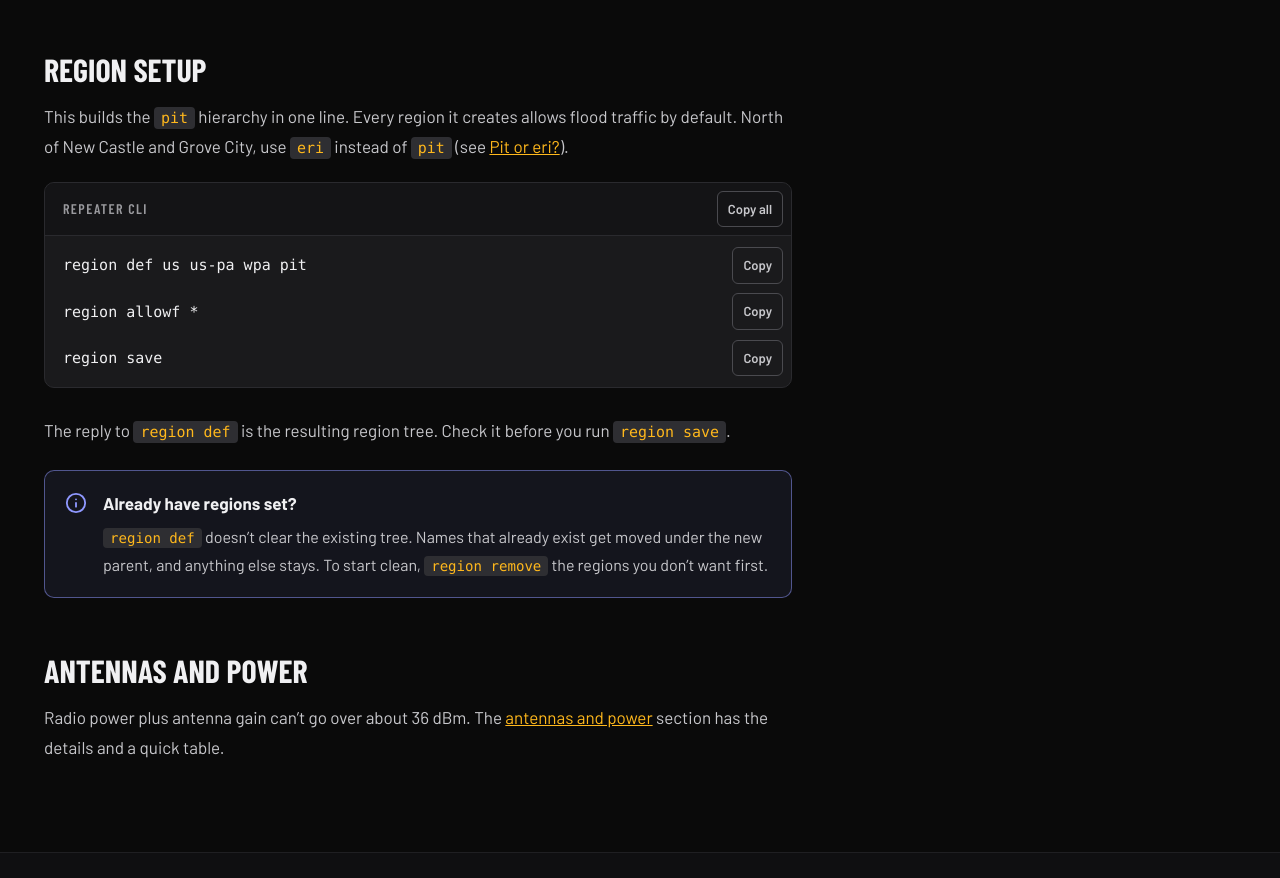
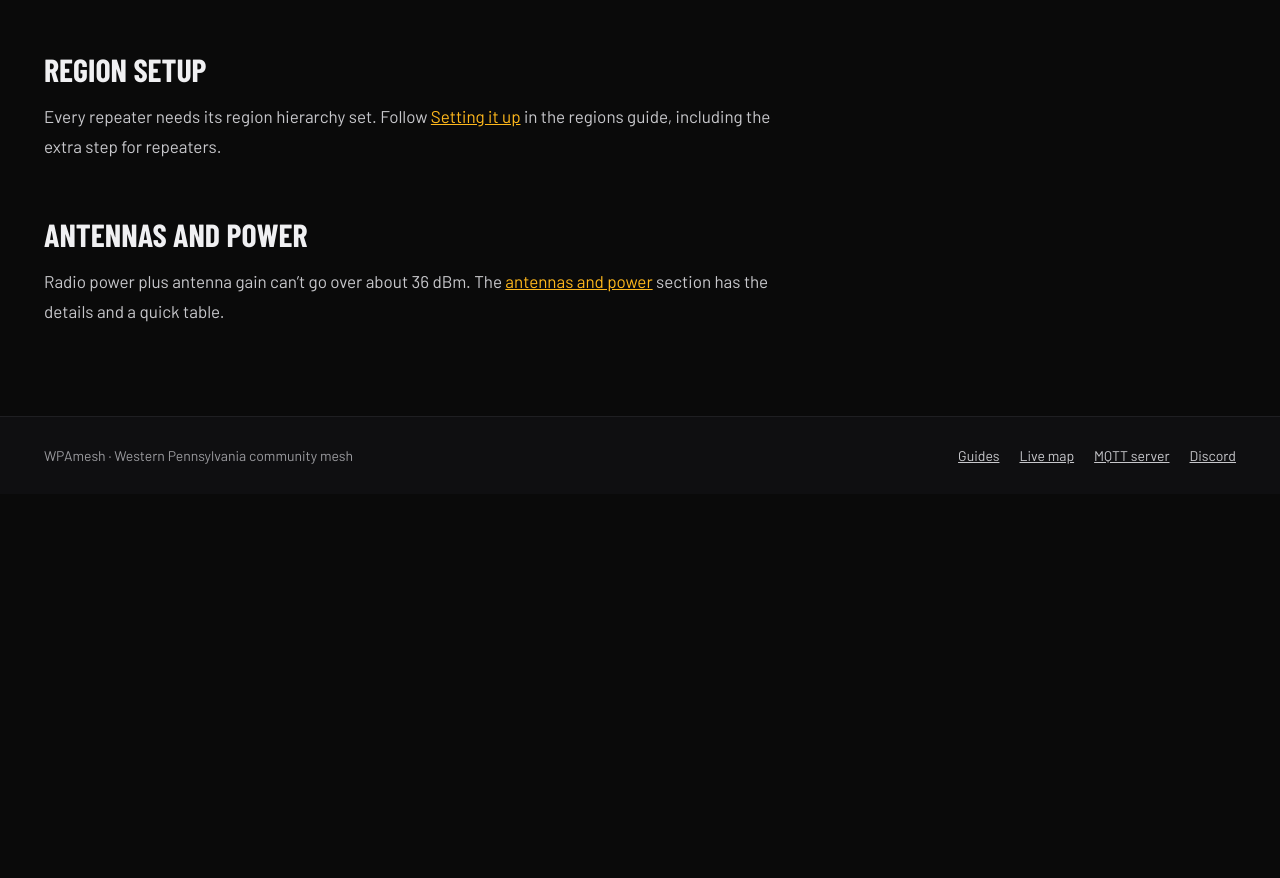
Before and after one commit to WPAMesh/wpamesh-wp-theme, a plain HTML site: page docs/guide-meshcore-repeater.html in a window 1280 px wide. Shown: the part 1248-2126 px from the top of the page. After the commit the page ends 1742 px from the top, so only its background shows below. Drawn offline with nearby package versions, Linux system fonts and the light colour scheme.

Commit message:
Keep region commands only in the regions guide
The repeater guide now links to the regions guide instead of carrying
its own copy, so there's one page to maintain. The repeater-only
allowf step and the existing-tree tip move to the regions guide.

Co-Authored-By: Claude Opus 5.5 <noreply@anthropic.com>

```diff
--- a/docs/guide-meshcore-repeater.html
+++ b/docs/guide-meshcore-repeater.html
@@ -78,21 +78,7 @@
 </div>
 
       <h2 id="regions">Region setup</h2>
-<p>This builds the <code>pit</code> hierarchy in one line. Every region it creates allows flood traffic by default. North of New Castle and Grove City, use <code>eri</code> instead of <code>pit</code> (see <a href="guide-meshcore-regions.html#which">Pit or eri?</a>).</p>
-<div class="wpamesh-card wpamesh-cli">
-  <div class="bar"><span>Repeater CLI</span><button class="wpamesh-copy" type="button">Copy all</button></div>
-  <ol>
-    <li><code>region def us us-pa wpa pit</code><button class="wpamesh-copy" type="button" aria-label="Copy: region def us us-pa wpa pit">Copy</button></li>
-    <li><code>region allowf *</code><button class="wpamesh-copy" type="button" aria-label="Copy: region allowf *">Copy</button></li>
-    <li><code>region save</code><button class="wpamesh-copy" type="button" aria-label="Copy: region save">Copy</button></li>
-  </ol>
-</div>
-<p>The reply to <code>region def</code> is the resulting region tree. Check it before you run <code>region save</code>.</p>
-<div class="wpamesh-callout tip">
-  <svg width="22" height="22" viewBox="0 0 24 24" fill="none" stroke="currentColor" stroke-width="2" stroke-linecap="round" stroke-linejoin="round" aria-hidden="true"><circle cx="12" cy="12" r="10"/><path d="M12 16v-4M12 8h.01"/></svg>
-  <span class="title">Already have regions set?</span>
-  <p><code>region def</code> doesn’t clear the existing tree. Names that already exist get moved under the new parent, and anything else stays. To start clean, <code>region remove</code> the regions you don’t want first.</p>
-</div>
+<p>Every repeater needs its region hierarchy set. Follow <a href="guide-meshcore-regions.html#setup">Setting it up</a> in the regions guide, including the extra step for repeaters.</p>
 
       <h2 id="antennas">Antennas and power</h2>
 <p>Radio power plus antenna gain can’t go over about 36 dBm. The <a href="guide-meshcore-radio.html#antennas">antennas and power</a> section has the details and a quick table.</p>
```
Also changed, not shown: docs/guide-meshcore-regions.html (+14 -2 lines).
